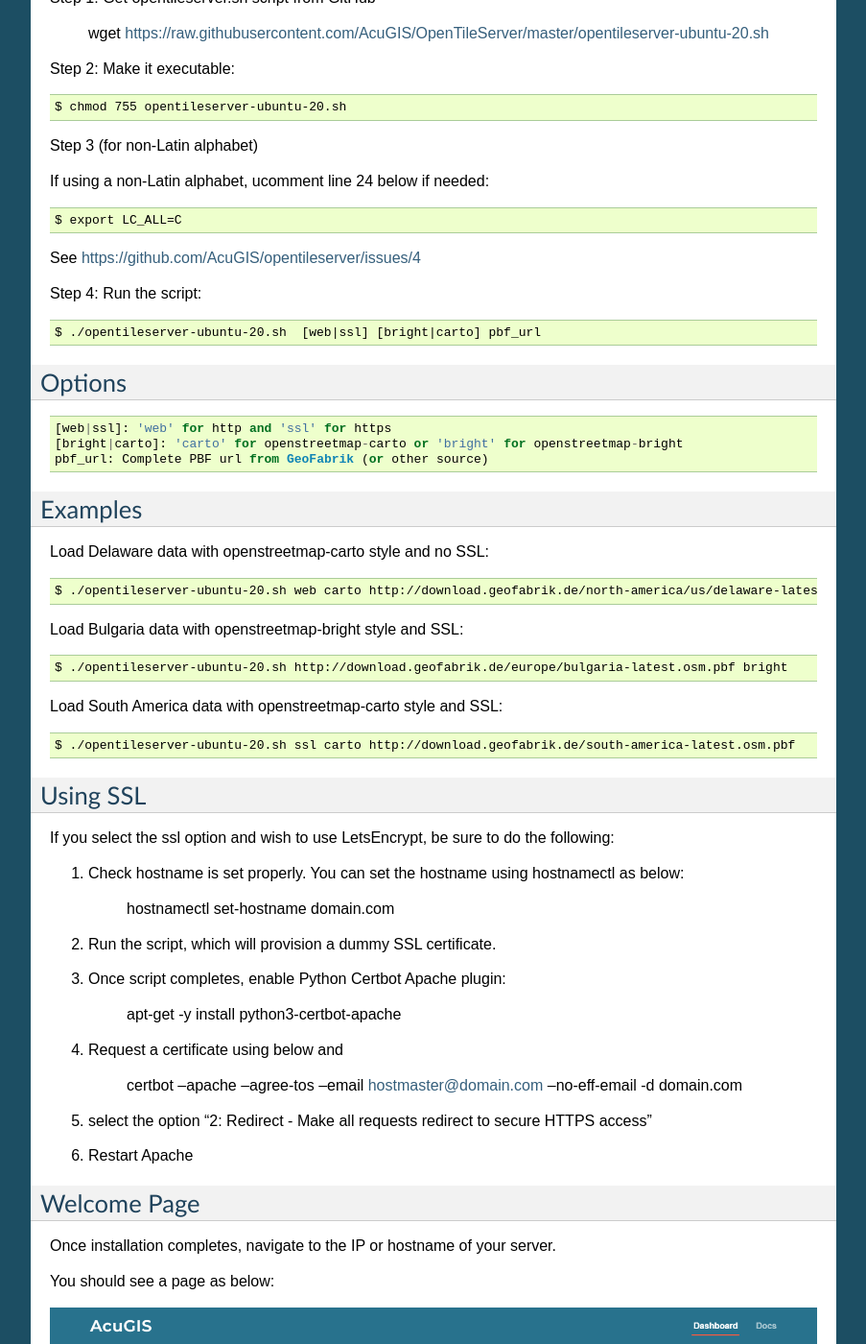
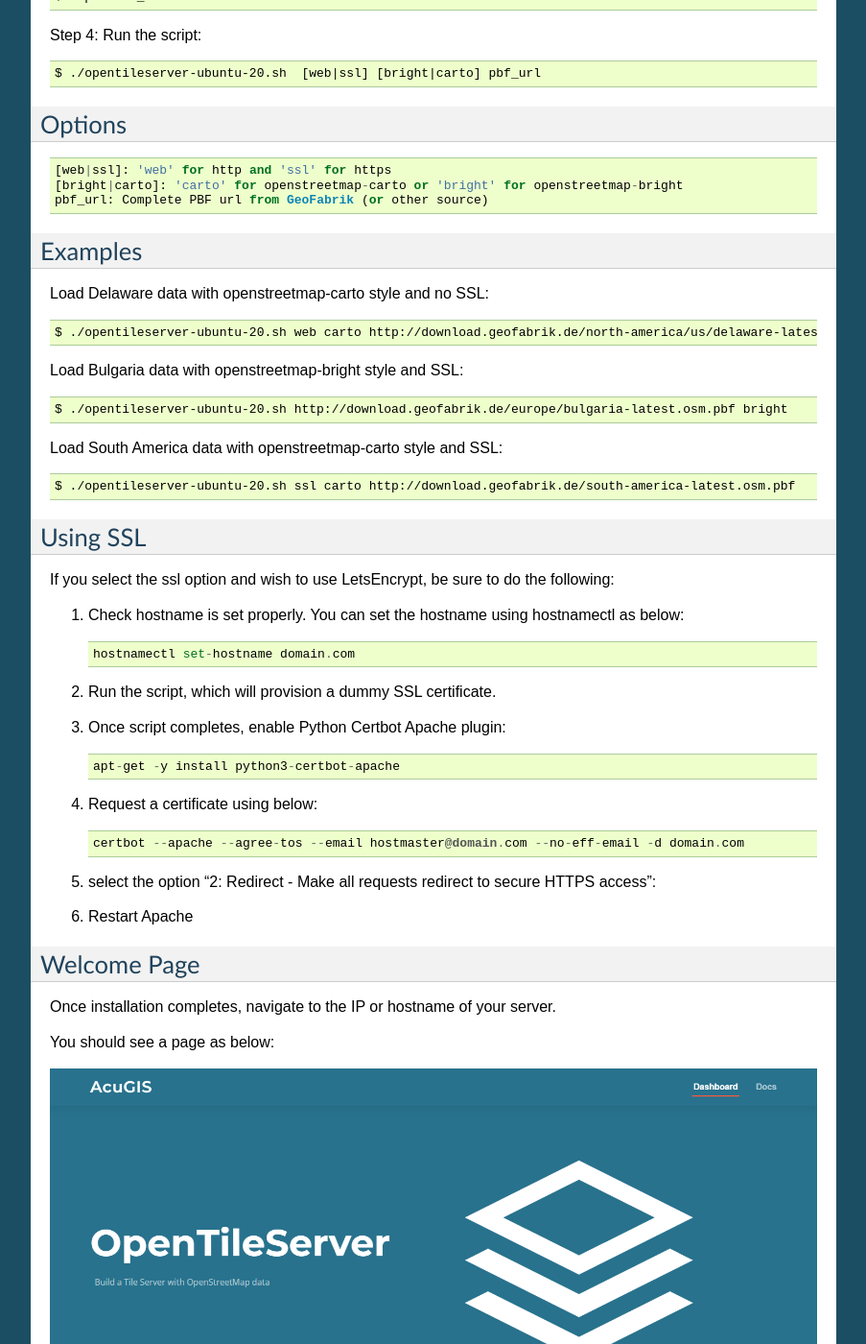
Before and after one commit to AcuGIS/OpenTileServer, a Sphinx documentation site: the page built from docs/installation.rst, in a window 1280 px wide and 1400 px high, scrolled down 474 px. Shown: the whole window at 96% size, without its empty margins (198-1101 px from the left). Built offline with Sphinx 7.4.7, drawn with Linux system fonts in a browser that asks for light colours; pages that are not in the unit, such as notebooks, are missing from menus; some of the changed text lies outside the part shown.

Commit message:
Update installation.rst

```diff
--- a/docs/installation.rst
+++ b/docs/installation.rst
@@ -3,25 +3,13 @@
 
 This script is for building a basic tile server with OpenStreetMap data.
 
-Only for use on a clean Ubuntu 14, Ubuntu 16, or Ubuntu 18 install!!
+Only for use on a clean Ubuntu 20 install!
 
-
-Features
---------
-
-- Load OSM Data
-- Load OSM data (city, country, continent or planet).
-- Postgres, PostGIS, and osm2pgsql
-- Installs Postgres, PostGIS, and osm2pgsql.
-- Installs and configures Apache for http or https
-- Mapnik, mod_tile, and renderd
-- OSM-carto or OSM-bright
-- OpenLayer and Leaflet example page.
 
 Installation
 ------------
 
-Step 1: Get opentileserver.sh script from GitHub
+Step 1: Get opentileserver.sh script from GitHub::
 
     wget https://raw.githubusercontent.com/AcuGIS/OpenTileServer/master/opentileserver-ubuntu-20.sh
 
@@ -34,8 +22,6 @@
 If using a non-Latin alphabet, ucomment line 24 below if needed::
 
     $ export LC_ALL=C
-
-See https://github.com/AcuGIS/opentileserver/issues/4
 
 Step 4: Run the script::
 
@@ -71,21 +57,21 @@
 
 If you select the ssl option and wish to use LetsEncrypt, be sure to do the following:
 
-1.  Check hostname is set properly.  You can set the hostname using hostnamectl as below:
+1.  Check hostname is set properly.  You can set the hostname using hostnamectl as below::
 
        hostnamectl set-hostname domain.com
 
 2.  Run the script, which will provision a dummy SSL certificate.
 
-3.  Once script completes, enable Python Certbot Apache plugin:
+3.  Once script completes, enable Python Certbot Apache plugin::
 
        apt-get -y install python3-certbot-apache
 
-4.  Request a certificate using below and
+4.  Request a certificate using below::
 
        certbot --apache --agree-tos --email hostmaster@domain.com --no-eff-email -d domain.com
 
-5. select the option "2: Redirect - Make all requests redirect to secure HTTPS access"
+5. select the option "2: Redirect - Make all requests redirect to secure HTTPS access"::
 
 6. Restart Apache
 
```
